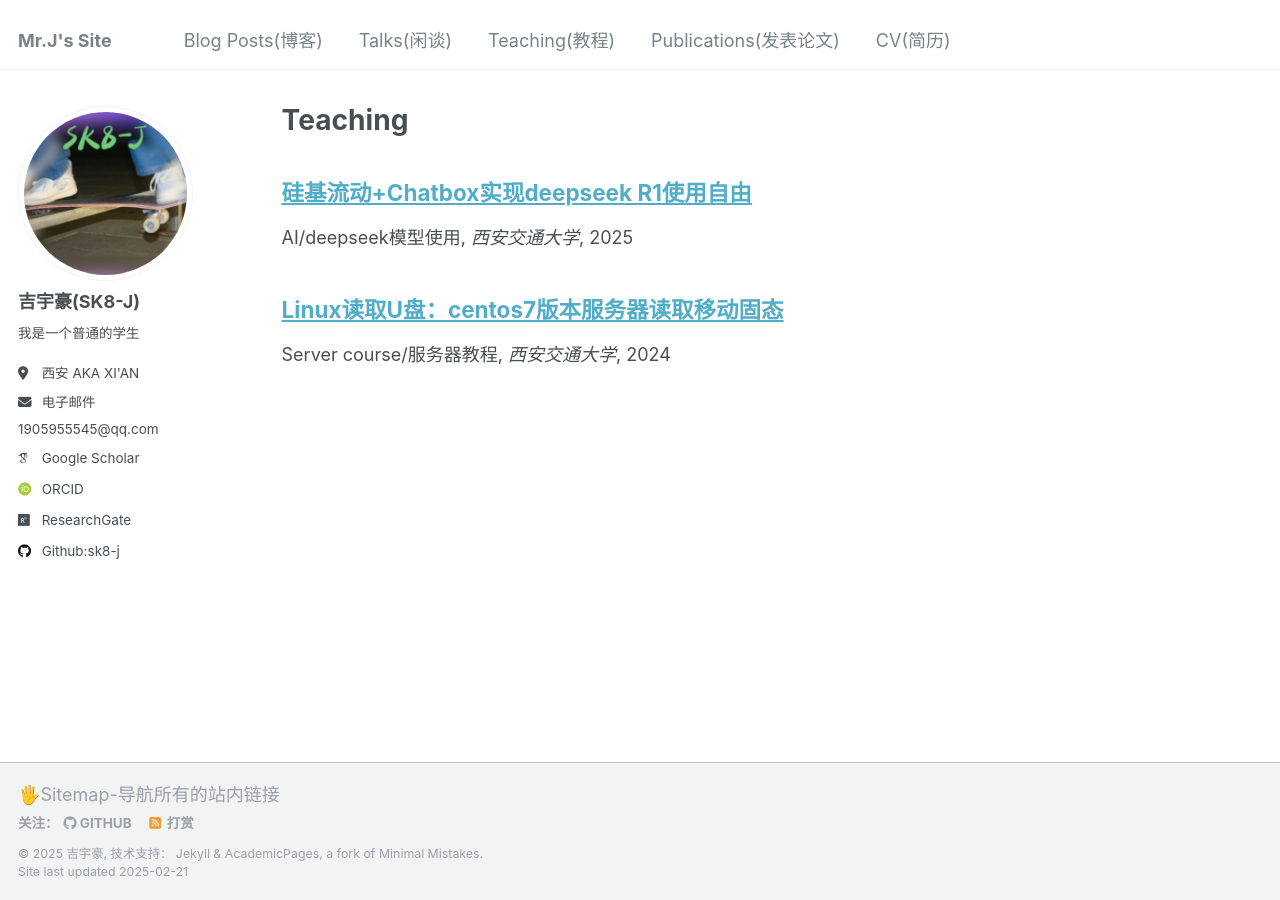
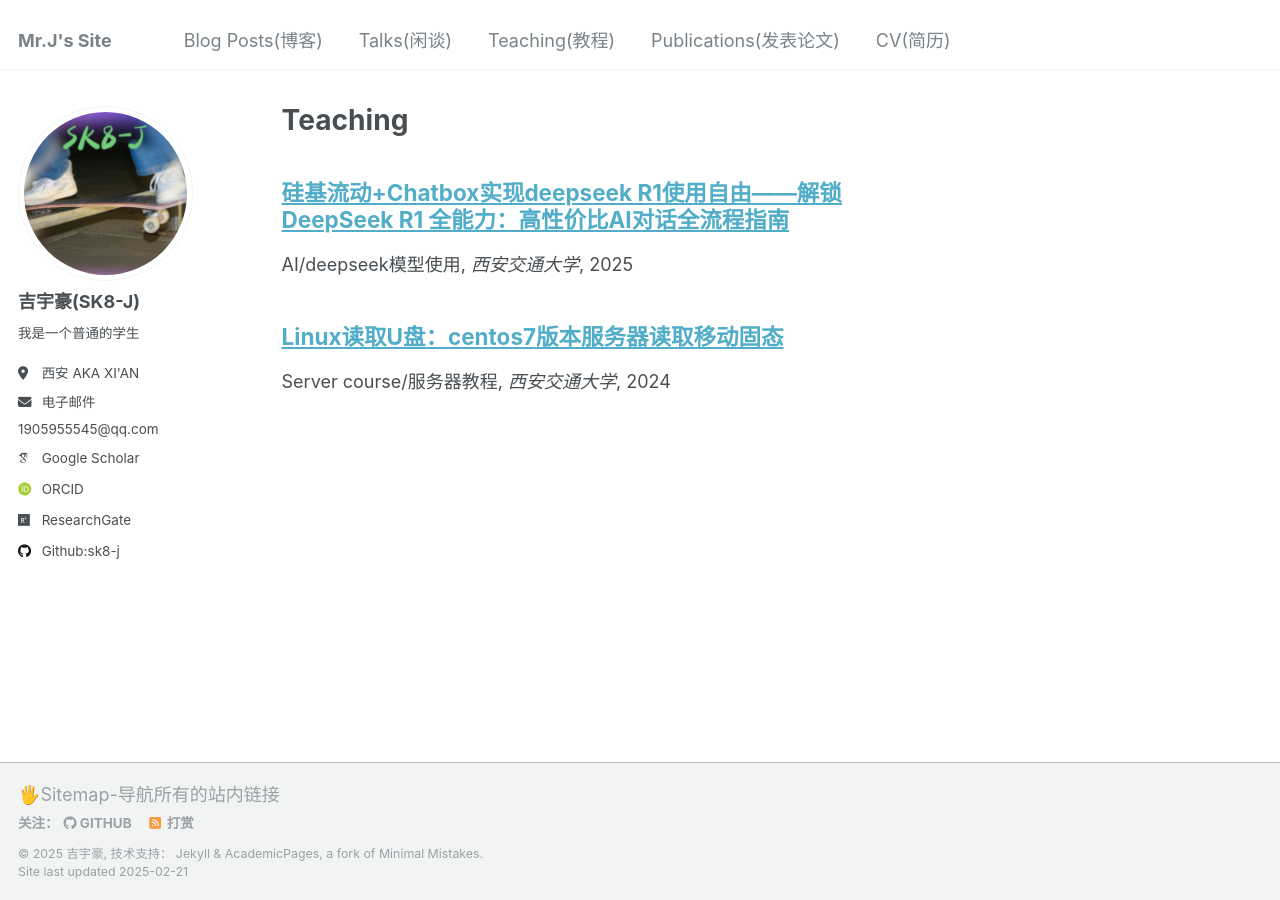
Before and after one commit to SK8-j/SK8-J.github.io, a Jekyll site: the page built from _pages/teaching.html, in a window 1280 px wide. Built offline with Jekyll 4.4.1, drawn with Linux system fonts in a browser that asks for light colours; some web fonts are replaced.

Commit message:
更新教程 《硅基流动+Chatbox实现deepseek R1使用自由》

```diff
--- a/_teaching/硅基流动+Chatbox实现deepseek R1使用自由.md
+++ b/_teaching/硅基流动+Chatbox实现deepseek R1使用自由.md
@@ -1,5 +1,5 @@
 ---
-title: "硅基流动+Chatbox实现deepseek R1使用自由"
+title: "硅基流动+Chatbox实现deepseek R1使用自由——解锁 DeepSeek R1 全能力：高性价比AI对话全流程指南"
 collection: teaching
 type: "AI/deepseek模型使用"
 permalink: /teaching/SILICONFLOW+chatbox->deepseek/
```
